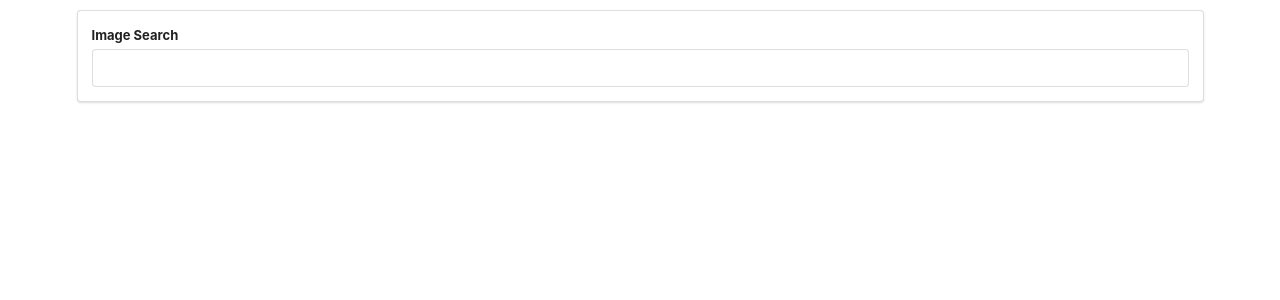
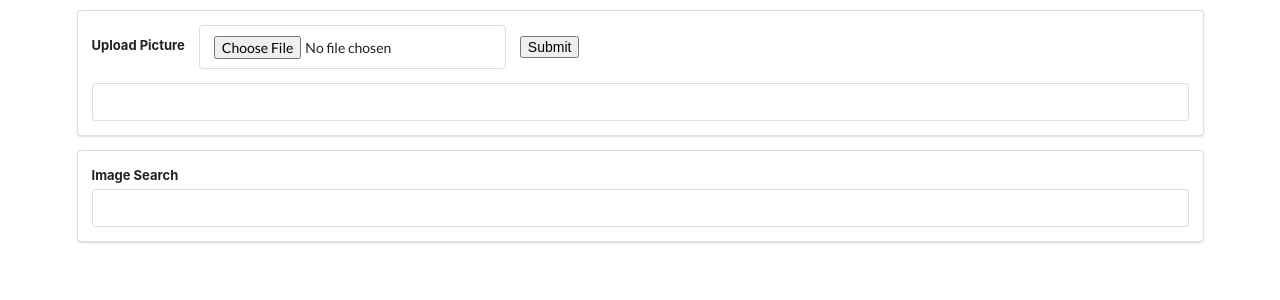
Before and after one commit to suhh1123/picture-search-app, a React (Create React App) app: page / in a window 1280 px wide. Shown: the top 300 px of the page. Built offline with nearby package versions, Linux system fonts and the light colour scheme.

Commit message:
Add a submit bar

```diff
--- a/src/App.js
+++ b/src/App.js
@@ -1,6 +1,7 @@
 import React from "react";
 import images_api from "./api/images_api";
 import ImageList from "./components/ImageList";
+import PostBar from "./components/PostBar";
 import SearchBar from "./components/SearchBar";
 
 class App extends React.Component {
@@ -16,11 +17,13 @@ class App extends React.Component {
       },
     });
     this.setState({ images: response.data.photos });
+    console.log(response.data);
   };
 
   render() {
     return (
       <div className="ui container" style={{ marginTop: "10px" }}>
+        <PostBar />
         <SearchBar onSubmit={this.onSearchSubmit} />
         <ImageList images={this.state.images} />
       </div>
--- /dev/null
+++ b/src/components/PostBar.js
@@ -0,0 +1,51 @@
+import React, { useState } from "react";
+
+function PostBar() {
+  const [term, setTerm] = useState();
+  const [imgPath, setImgPath] = useState();
+
+  const onFormSubmit = (event) => {
+    event.preventDefault();
+    console.log(term);
+    console.log(imgPath);
+    console.log("submit");
+
+    // make an axio call to PUT image to S3 bucket
+  };
+
+  return (
+    <div className="ui segment">
+      <form className="ui form" onSubmit={onFormSubmit}>
+        <div
+          className="fields"
+          style={{ position: "flex", alignItems: "center" }}
+        >
+          <div className="field">
+            <label>Upload Picture</label>
+          </div>
+          <div className="field">
+            <input
+              type="file"
+              id="img"
+              name="img"
+              accept="image/*"
+              onChange={(e) => setImgPath(e.target.value)}
+            />
+          </div>
+          <div className="field">
+            <input type="submit" />
+          </div>
+        </div>
+        <div className="field">
+          <input
+            type="text"
+            value={term}
+            onChange={(e) => setTerm(e.target.value)}
+          />
+        </div>
+      </form>
+    </div>
+  );
+}
+
+export default PostBar;
```
